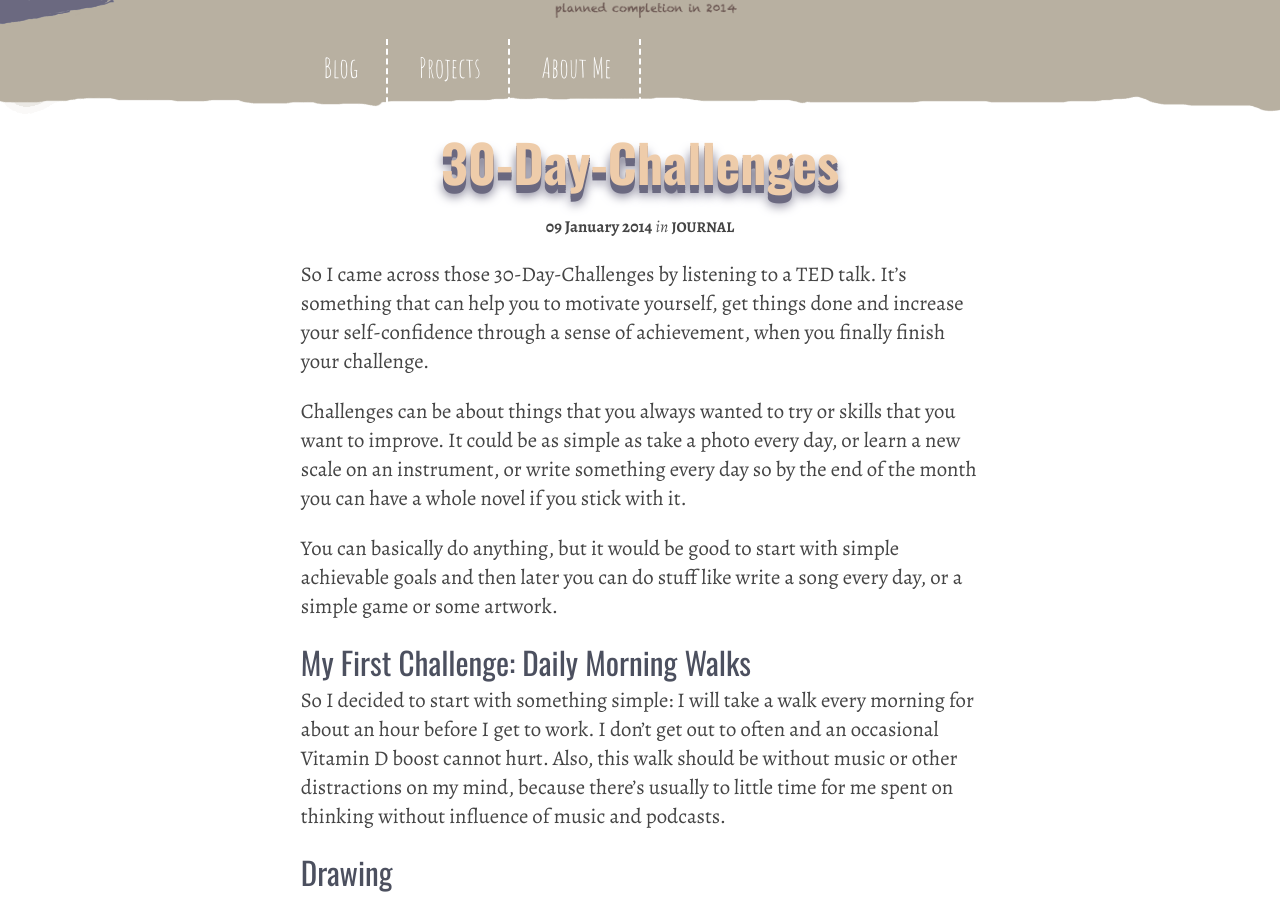
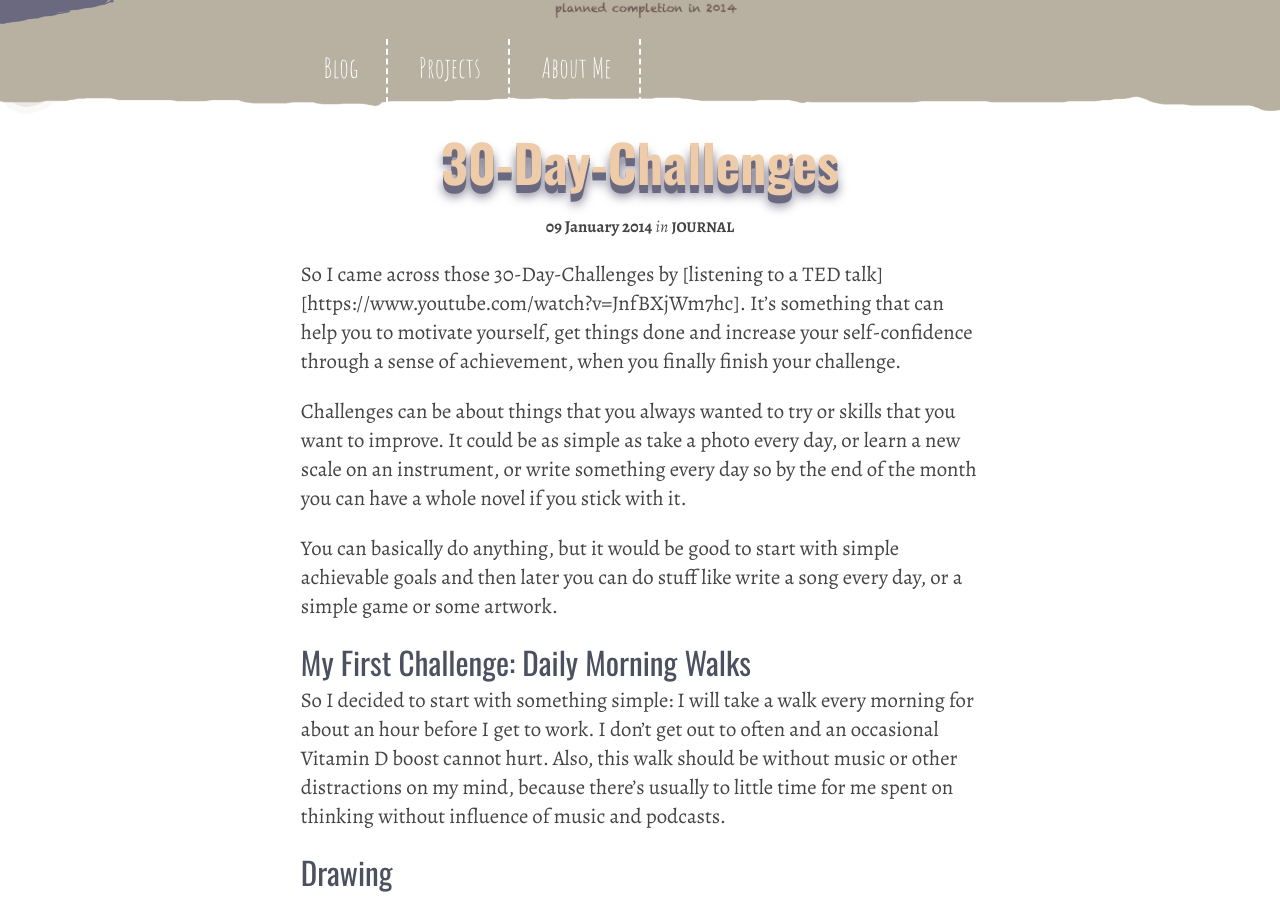
Before and after one commit to JustGoscha/justgoscha.github.io, a Jekyll site: the page built from _posts/2014-01-09-30-Day-Challenge-1.md, in a window 1280 px wide and 900 px high, scrolled down 326 px. Built offline with Jekyll 4.4.1, drawn with Linux system fonts in a browser that asks for light colours; nearby versions of some CDN libraries; Markdown is read by kramdown in place of the engine named in the settings; comment, search, counter and statistics services are not loaded; part of the change alters nothing that is shown.

Commit message:
added a link to 30day challenge post

```diff
--- a/_posts/2014-01-09-30-Day-Challenge-1.md
+++ b/_posts/2014-01-09-30-Day-Challenge-1.md
@@ -8,7 +8,7 @@ tags:
 - self-improvement
 ---
 
-So I came across those 30-Day-Challenges by listening to a TED talk. It's something that can help you to motivate yourself, get things done and increase your self-confidence through a sense of achievement, when you finally finish your challenge.
+So I came across those 30-Day-Challenges by [listening to a TED talk][https://www.youtube.com/watch?v=JnfBXjWm7hc]. It's something that can help you to motivate yourself, get things done and increase your self-confidence through a sense of achievement, when you finally finish your challenge.
 
 
 Challenges can be about things that you always wanted to try or skills that you want to improve. It could be as simple as take a photo every day, or learn a new scale on an instrument, or write something every day so by the end of the month you can have a whole novel if you stick with it.
```
